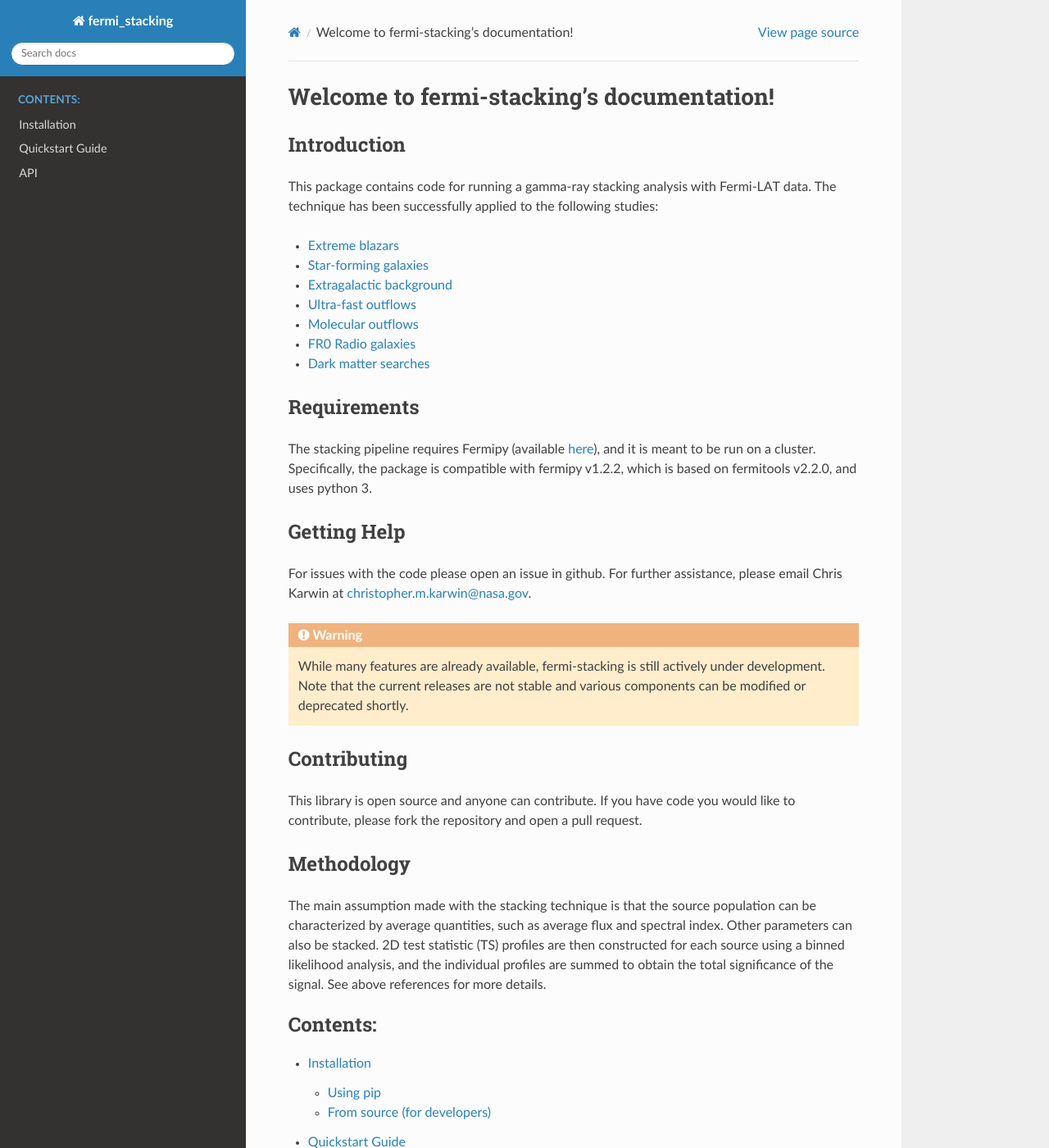
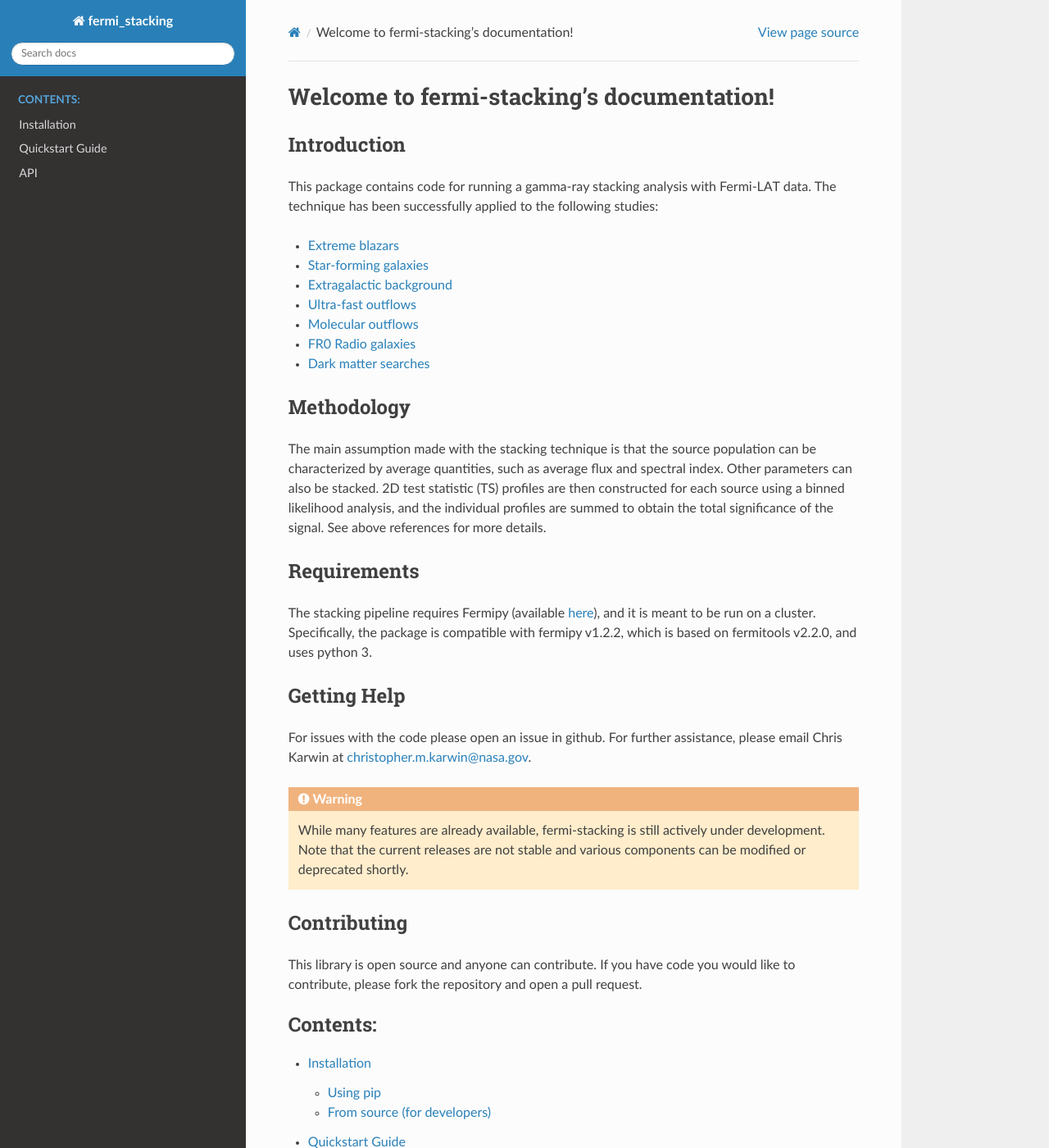
Before and after one commit to ckarwin/Fermi_Stacking_Analysis, a Sphinx documentation site: the page built from docs/index.rst, in a window 1280 px wide and 1400 px high. Shown: the whole window at 82% size. Built offline with Sphinx 7.4.7 and the Read the Docs theme 2.0.0, drawn with Linux system fonts in a browser that asks for light colours; part of the change alters nothing that is shown.

```diff
--- a/docs/index.rst
+++ b/docs/index.rst
@@ -18,6 +18,10 @@ This package contains code for running a gamma-ray stacking analysis with Fermi-
 - `FR0 Radio galaxies <https://arxiv.org/abs/2310.19888>`_
 - `Dark matter searches <https://arxiv.org/abs/2311.04982>`_
 
+Methodology
+-----------
+The main assumption made with the stacking technique is that the source population can be characterized by average quantities, such as average flux and spectral index. Other parameters can also be stacked. 2D test statistic (TS) profiles are then constructed for each source using a binned likelihood analysis, and the individual profiles are summed to obtain the total significance of the signal. See above references for more details.
+
 Requirements
 ------------
 The stacking pipeline requires Fermipy (available `here <https://fermipy.readthedocs.io>`_), and it is meant to be run on a cluster. Specifically, the package is compatible with fermipy v1.2.2, which is based on fermitools v2.2.0, and uses python 3.
@@ -33,10 +37,6 @@ Contributing
 ------------
 This library is open source and anyone can contribute. If you have code you would like to contribute, please fork the repository and open a pull request.
 
-Methodology
------------
-The main assumption made with the stacking technique is that the source population can be characterized by average quantities, such as average flux and spectral index. Other parameters can also be stacked. 2D test statistic (TS) profiles are then constructed for each source using a binned likelihood analysis, and the individual profiles are summed to obtain the total significance of the signal. See above references for more details.
-
 .. toctree::
    :maxdepth: 2
    :caption: Contents:
```
